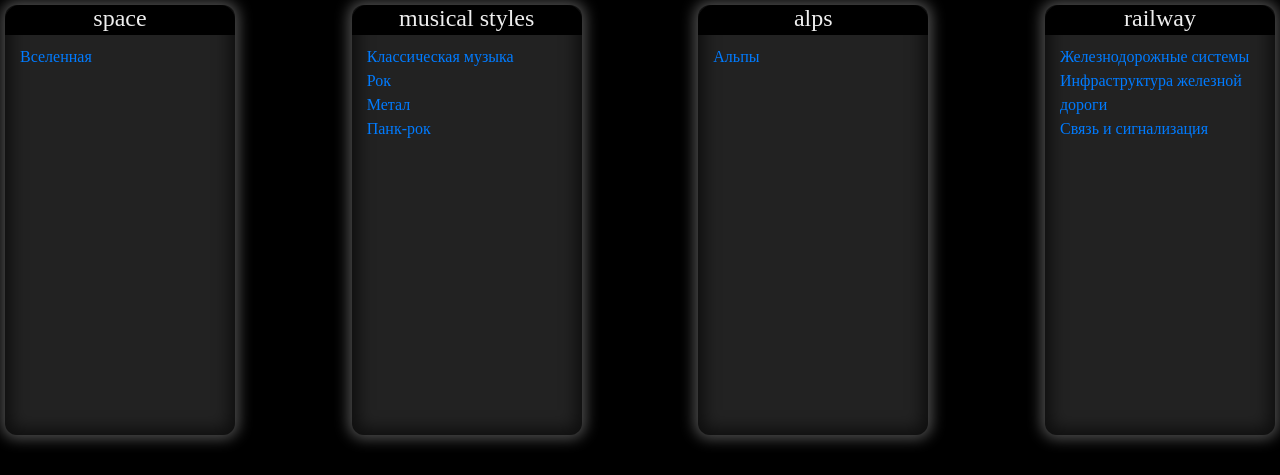
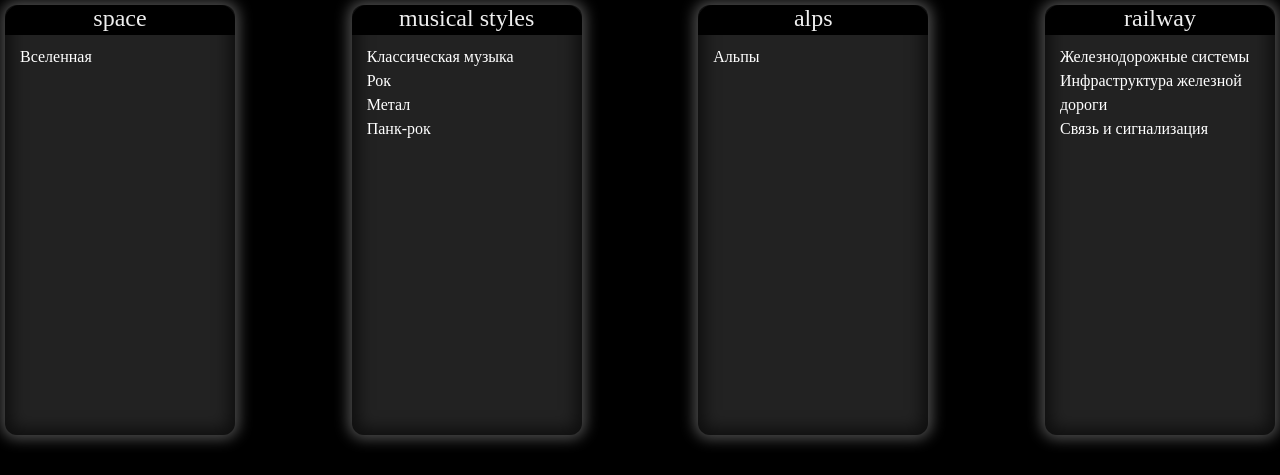
Before and after one commit to horrorrowan/draw_menu, a Django app: page /menu/ in a window 1280 px wide. Shown: the top 475 px of the page. Run offline with Django 5.2, Linux system fonts and the light colour scheme; data comes from the database, SQL or seed files in the repository.

Commit message:
изменение цвета

```diff
--- a/menu_app/templates/index.html
+++ b/menu_app/templates/index.html
@@ -63,12 +63,12 @@ ul li, ol li {
 }
 
 ul li a, ol li a {
- color: #007BFF;
+ color: #ffffff;
  text-decoration: none;
 }
 
 ul li a:hover, ol li a:hover {
- color: #0056b3;
+ color: #a4a4a4;
  text-decoration: underline;
 }
 body {
```
